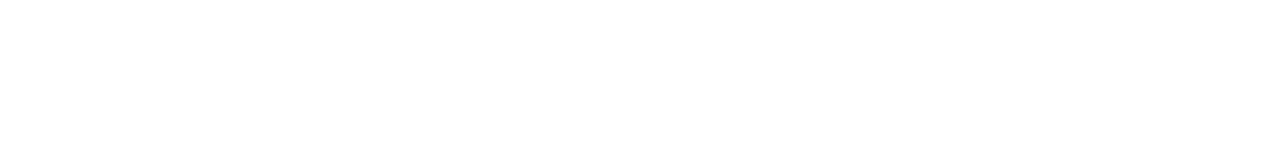
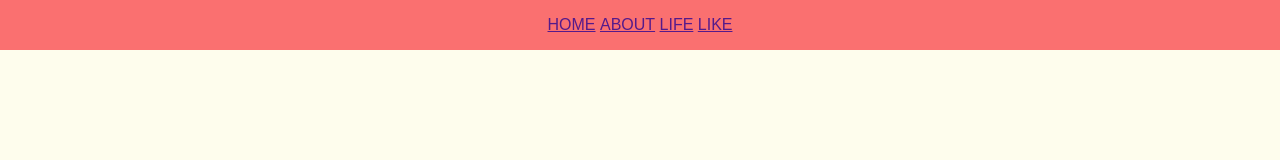
Before and after one commit to zZz2n/minjin.github.io, a plain HTML site: page index.html in a window 1280 px wide. Drawn offline with Linux system fonts and the light colour scheme.

Commit message:
first commit

```diff
--- a/index.html
+++ b/index.html
@@ -3,8 +3,18 @@
     <head>
         <meta charset="UTF-8" />
         <title>imKinMJ</title>
+        <link rel="stylesheet" href="style.css">
     </head>
     <body>
 
+        <div id="header">
+                <ul>
+                    <li><a href = "">HOME</a></li>
+                    <li><a href = "">ABOUT</a></li>
+                    <li><a href = "">LIFE</a></li>
+                    <li><a href = "">LIKE</a></li>
+                </ul>
+        </div>
+
     </body>
 </html>
--- /dev/null
+++ b/style.css
@@ -0,0 +1,24 @@
+body{
+    width: 100%;
+    margin: 0;
+    background-color: #FEFDED;
+}
+#header{
+    font-size: 12pt;
+    font-family: 'PT Sans', Arial, Sans-serif;
+    position: relative;
+    background-color: #FA7070;
+}
+
+#header li{
+    display: inline;
+}
+
+#header ul{
+    text-align: center;
+    padding: 0;
+    margin: 0 auto;
+    width: auto;
+    line-height: 50px;
+    height: 50px;
+}
```
